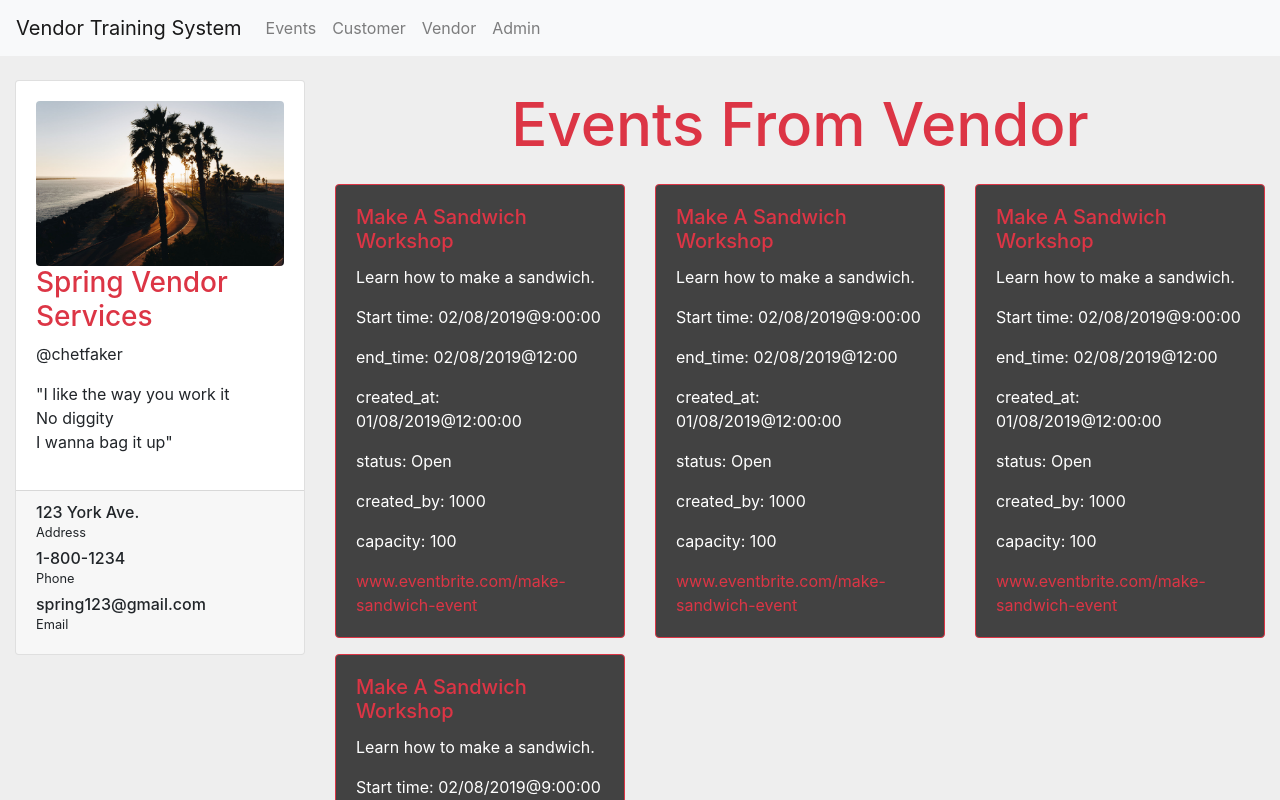
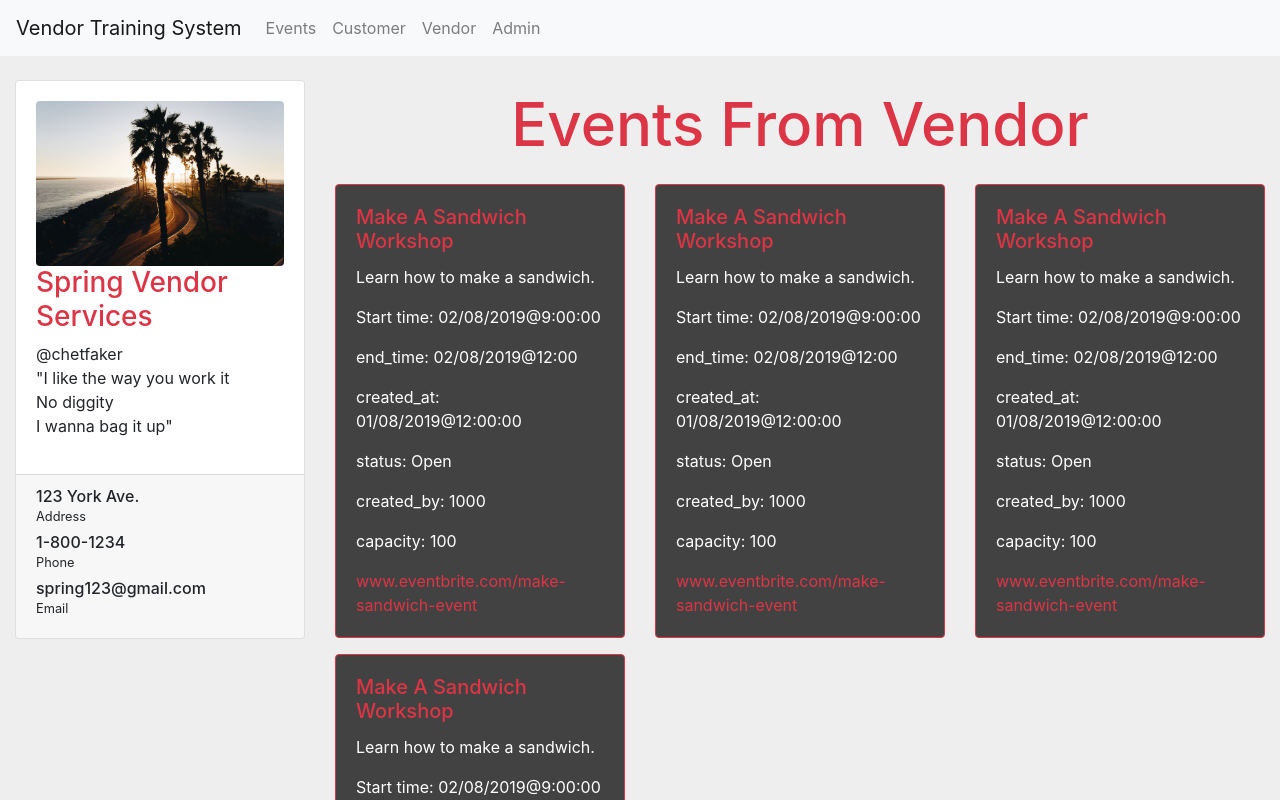
Before and after one commit to dave325/vendorTrainingSystem, an Angular app in the folder vendorTrainingSystem/: page /vendor in a window 1280 px wide. Shown: the top 800 px of the page. Built offline with nearby package versions, Linux system fonts and the light colour scheme.

Commit message:
resolved merge conflicts

```diff
--- a/vendorTrainingSystem/src/app/app.module.ts
+++ b/vendorTrainingSystem/src/app/app.module.ts
@@ -65,7 +65,7 @@ import { EditVendorProfileComponent } from './modals/edit-vendor-profile/edit-ve
     HttpClientModule,
     NgbModule
   ],
-  entryComponents: [DeleteProfileComponent, UserEditComponent, EventModalComponent,RegisterComponent, ReportVendorComponent,  AboutComponent, EventEditComponent, LoginComponent],
+  entryComponents: [DeleteProfileComponent, UserEditComponent, EventModalComponent,RegisterComponent, ReportVendorComponent,  AboutComponent, EventEditComponent, LoginComponent, EditVendorProfileComponent],
   providers: [AuthenticationService],
   bootstrap: [AppComponent]
 })
--- a/vendorTrainingSystem/src/app/components/front-page/front-page.component.html
+++ b/vendorTrainingSystem/src/app/components/front-page/front-page.component.html
@@ -12,6 +12,7 @@
   <div><button (click)="openLoginModal()">login</button></div>
   <div><button (click)="openRegisterModal()">Register</button></div>
   <div><button (click)="openReportVendorModal()">ReportVendor</button></div>
+  <div><button (click)="openEditVendorProfileModal()">edit-vendor-profile</button></div>
 </div>
 
 <!--
--- a/vendorTrainingSystem/src/app/components/front-page/front-page.component.ts
+++ b/vendorTrainingSystem/src/app/components/front-page/front-page.component.ts
@@ -9,6 +9,7 @@ import { NgbModal } from '@ng-bootstrap/ng-bootstrap';
 import { RegisterComponent } from '../../modals/register/register.component'
 import { ReportVendorComponent} from '../../modals/report-vendor/report-vendor.component'
 import { EventEditComponent} from '../../modals/event-edit/event-edit.component'
+import { EditVendorProfileComponent } from '../../modals/edit-vendor-profile/edit-vendor-profile.component'
 
 @Component({
   selector: 'app-front-page',
@@ -41,8 +42,13 @@ export class FrontPageComponent implements OnInit {
   openRegisterModal(){
     let modalReg = this.modalService.open(RegisterComponent);
   }
+
   openReportVendorModal(){
     let modalReg = this.modalService.open(ReportVendorComponent);
+  }
+
+  openEditVendorProfileModal(){
+    let modalReg = this.modalService.open(EditVendorProfileComponent);
   }
 
   // open(component: Component) {
--- a/vendorTrainingSystem/src/app/components/vendor/vendor-profile/vendor-profile.component.html
+++ b/vendorTrainingSystem/src/app/components/vendor/vendor-profile/vendor-profile.component.html
@@ -9,11 +9,10 @@
               <img class="card-img avatar border-gray rounded" src="assets/img/bg5.jpg" alt="...">
                 <h3 class="text-danger">Spring Vendor Services</h3>
             </a>
-            <p class="description">
-              @chetfaker
-            </p>
           </div>
-          <p class="description">
+          <p id = "description" class="description">
+            @chetfaker
+            <br>
             "I like the way you work it
             <br> No diggity
             <br> I wanna bag it up"
```
